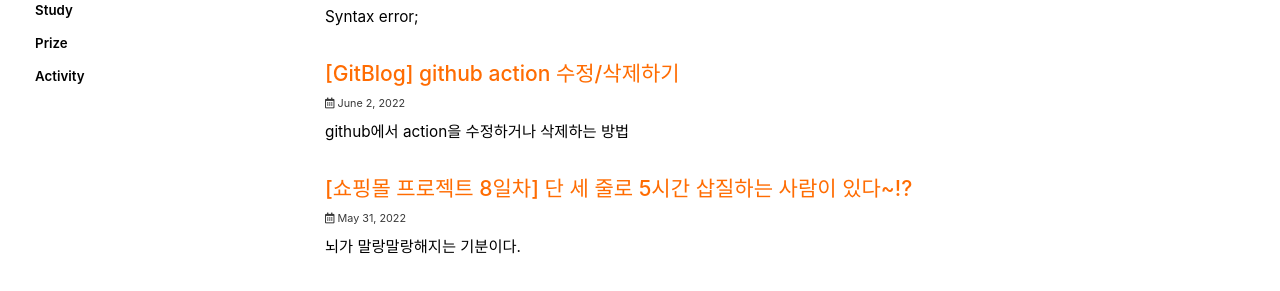
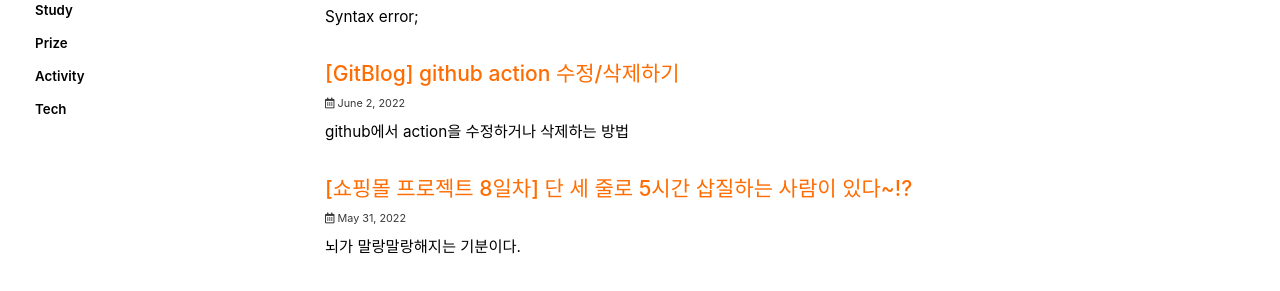
Before and after one commit to DAUN3046/DAUN3046.github.io, a Jekyll site: the page built from index.html, in a window 1280 px wide. Shown: the part 404-695 px from the top of the page. Built offline with Jekyll 4.4.1, drawn with Linux system fonts in a browser that asks for light colours; cached includes are drawn as plain includes; some web fonts are replaced; the list of posts is cut into pages by our own code.

Commit message:
Update navigation.yml

```diff
--- a/_data/navigation.yml
+++ b/_data/navigation.yml
@@ -34,6 +34,8 @@ categories:
     url: /categories/prize/
   - title: "Activity"
     url: /categories/activity/
+  - title: "Tech"
+    url: /categories/tech/
 #   - title: "Practice"
 #     - title: "content 1"
 #       url: /categories/practice/content1/
```
